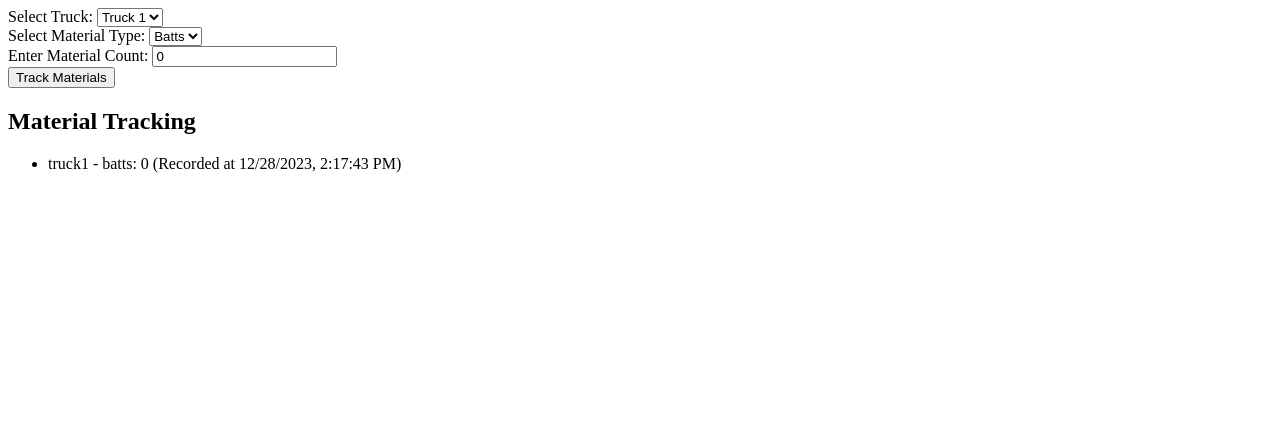
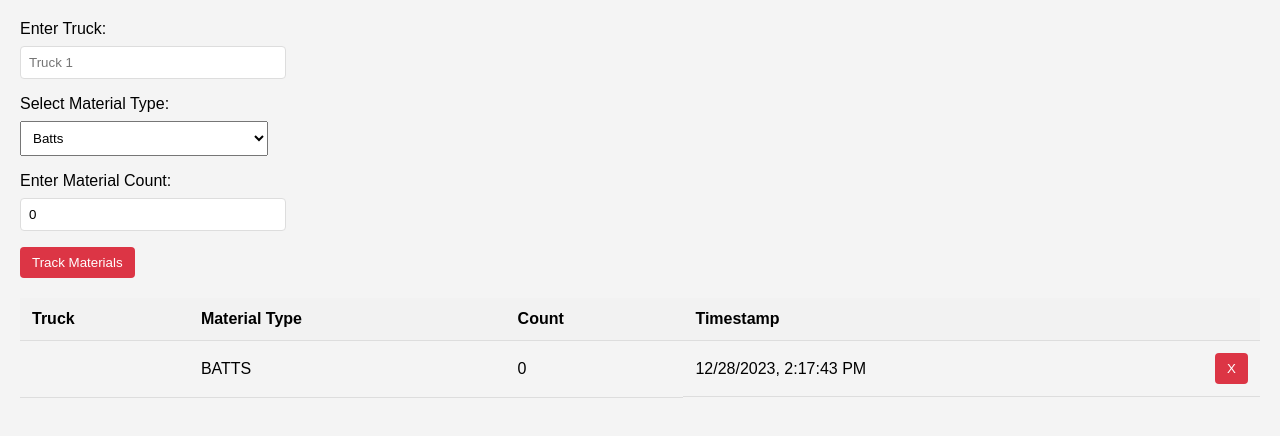
Before and after one commit to AustinLD/MaterialTracker, a plain HTML site: page index.html in a window 1280 px wide. Both pictures are taken after a click on the button "Track Materials". Drawn offline with Linux system fonts and the light colour scheme.

Commit message:
added tracked materials to formatted cells, cell data is saved in local storage, delete button is functional

```diff
--- a/app.js
+++ b/app.js
@@ -1,11 +1,62 @@
-const trackingList = document.getElementById('trackingList');
+const trackingBody = document.getElementById('trackingBody');
+
+// Load existing data from localStorage on page load
+document.addEventListener('DOMContentLoaded', () => {
+  loadStoredData();
+});
+
+function createTableCell(text, isDeleteButton = false) {
+  const cell = document.createElement('td');
+
+  if (typeof text === 'string') {
+    if (text.startsWith('truck')) {
+      const truckNumber = text.substring(5);
+      cell.textContent = `Truck ${truckNumber}`;
+    } else {
+      cell.textContent = text;
+    }
+
+    const lowerCaseText = text.toLowerCase();
+    if (lowerCaseText === 'batts' || lowerCaseText === 'blow') {
+      cell.textContent = text.toUpperCase();
+    }
+  } else {
+    cell.textContent = text;
+  }
+
+  if (isDeleteButton) {
+    const deleteButton = createDeleteButton(cell.parentNode);
+    cell.appendChild(deleteButton);
+  }
+
+  return cell;
+}
+
+function createDeleteButton(row) {
+  const deleteButton = document.createElement('button');
+  deleteButton.textContent = 'X';
+  deleteButton.onclick = function () {
+    deleteRow(row);
+  };
+  return deleteButton;
+}
+
+function createTableCellWithDelete(text, row) {
+  const cell = document.createElement('td');
+  cell.textContent = text;
+
+  const deleteButton = createDeleteButton(row);
+  cell.appendChild(deleteButton);
+
+  return cell;
+}
 
 function trackMaterials() {
-  const truckSelect = document.getElementById('truckSelect');
+  const truckInput = document.getElementById('truckInput');
   const materialSelect = document.getElementById('materialSelect');
   const materialCount = document.getElementById('materialCount');
 
-  const truck = truckSelect.value;
+  const truck = truckInput.value.trim();
   const materialType = materialSelect.value;
   const count = parseInt(materialCount.value, 10);
 
@@ -15,9 +66,62 @@ function trackMaterials() {
   }
 
   const timestamp = new Date().toLocaleString();
-  const trackingItem = document.createElement('li');
-  trackingItem.textContent = `${truck} - ${materialType}: ${count} (Recorded at ${timestamp})`;
-  trackingList.appendChild(trackingItem);
 
-  // You can add additional logic here to save the data to a server or local storage.
+  const newRow = document.createElement('tr');
+  const cells = [
+    createTableCell(truck),
+    createTableCell(materialType),
+    createTableCell(count),
+    createTableCellWithDelete(timestamp, newRow),
+  ];
+
+  cells.forEach(cell => newRow.appendChild(cell));
+  trackingBody.appendChild(newRow);
+
+  // Save the updated data to localStorage
+  saveDataToLocalStorage();
 }
+
+function deleteRow(row) {
+  row.remove();
+
+  // Save the updated data to localStorage
+  saveDataToLocalStorage();
+}
+
+function saveDataToLocalStorage() {
+  const tableData = [];
+
+  trackingBody.querySelectorAll('tr').forEach(row => {
+    const rowData = {
+      truck: row.cells[0].textContent,
+      materialType: row.cells[1].textContent,
+      count: row.cells[2].textContent,
+      timestamp: row.cells[3].textContent,
+    };
+    tableData.push(rowData);
+  });
+
+  localStorage.setItem('trackingData', JSON.stringify(tableData));
+}
+
+function loadStoredData() {
+  const storedData = localStorage.getItem('trackingData');
+
+  if (storedData) {
+    const tableData = JSON.parse(storedData);
+
+    tableData.forEach(data => {
+      const newRow = document.createElement('tr');
+      const cells = [
+        createTableCell(data.truck),
+        createTableCell(data.materialType),
+        createTableCell(data.count),
+        createTableCellWithDelete(data.timestamp, newRow),
+      ];
+
+      cells.forEach(cell => newRow.appendChild(cell));
+      trackingBody.appendChild(newRow);
+    });
+  }
+}
--- a/index.html
+++ b/index.html
@@ -4,16 +4,14 @@
   <meta charset="UTF-8">
   <meta name="viewport" content="width=device-width, initial-scale=1.0">
   <title>Material Tracker</title>
-  <link rel="stylesheet" type="text/css" href="styles.css" />
+  <link rel="stylesheet" href="styles.css">
 </head>
 <body>
   <div>
-    <label for="truckSelect">Select Truck:</label>
-    <select id="truckSelect">
-      <option value="truck1">Truck 1</option>
-      <option value="truck2">Truck 2</option>
-      <!-- Add more trucks as needed -->
-    </select>
+    <div>
+      <label for="truckInput">Enter Truck:</label>
+      <input type="text" id="truckInput" placeholder="Truck 1">
+    </div>
   </div>
 
   <div>
@@ -31,10 +29,17 @@
 
   <button onclick="trackMaterials()">Track Materials</button>
 
-  <div>
-    <h2>Material Tracking</h2>
-    <ul id="trackingList"></ul>
-  </div>
+  <table id="trackingTable">
+    <thead>
+      <tr>
+        <th>Truck</th>
+        <th>Material Type</th>
+        <th>Count</th>
+        <th>Timestamp</th>
+      </tr>
+    </thead>
+    <tbody id="trackingBody"></tbody>
+  </table>
 
   <script src="app.js"></script>
 </body>
--- a/styles.css
+++ b/styles.css
@@ -0,0 +1,98 @@
+body {
+  font-family: 'Arial', sans-serif;
+  margin: 0;
+  padding: 20px; /* Adjust the padding value as needed */
+  background-color: #f4f4f4;
+}
+
+.container {
+  max-width: 800px;
+  margin: 0 auto;
+  background-color: #fff;
+  padding: 20px;
+  box-shadow: 0 0 10px rgba(0, 0, 0, 0.1);
+}
+
+form {
+  margin-bottom: 20px;
+}
+
+/* Adjust the width of the input elements as needed */
+input {
+  width: 20% !important; /* Adjust the subtraction value to control the width */
+  padding: 8px;
+  margin-bottom: 16px;
+  border: 1px solid #ddd;
+  border-radius: 4px;
+  transition: border-color 0.3s ease;
+}
+
+input:hover {
+  border-color: #3a37eb;
+}
+
+label {
+  display: block;
+  margin-bottom: 8px;
+}
+
+select, input {
+  width: 20%;
+  padding: 8px;
+  margin-bottom: 16px;
+}
+
+button {
+  background-color: #dc3545;
+  color: #fff;
+  border: none;
+  padding: 8px 12px;
+  border-radius: 4px;
+  cursor: pointer;
+}
+
+button:hover {
+  background-color: #c82333;
+}
+
+table {
+  width: 100%;
+  border-collapse: collapse;
+  margin-top: 20px;
+}
+
+th, td {
+  padding: 12px;
+  text-align: left;
+  border-bottom: 1px solid #ddd;
+}
+
+th {
+  background-color: #f2f2f2;
+}
+
+tr:hover {
+  background-color: #f5f5f5;
+}
+
+/* Styling for delete button */
+.deleteButton {
+  background-color: #ff4444;
+  color: white;
+  padding: 4px 8px;
+  border: none;
+  border-radius: 4px;
+  cursor: pointer;
+  margin-left: 4px; /* Add some spacing between the timestamp and the button */
+}
+
+.deleteButton:hover {
+  background-color: #cc0000;
+}
+
+/* Ensure the last cell in each row (timestamp) is set to flex display */
+td:last-child {
+  display: flex;
+  justify-content: space-between;
+  align-items: center;
+}
```
